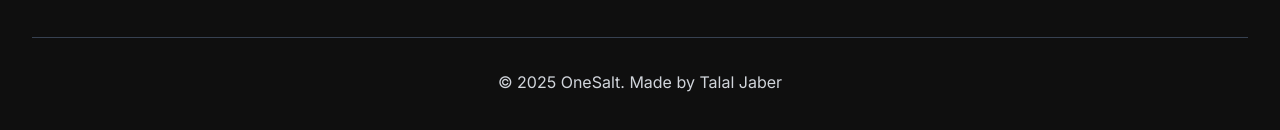
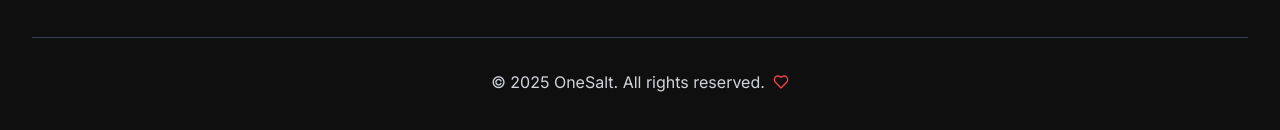
Before and after one commit to Tello24jaber/onesalt, a React (Vite) app in the folder frontend/: page /checkout in a window 1280 px wide. Shown: the part 1136-1266 px from the top of the page. Built offline with nearby package versions, Linux system fonts and the light colour scheme; no server answers.

Commit message:
last commit

```diff
--- a/frontend/src/components/footer.jsx
+++ b/frontend/src/components/footer.jsx
@@ -73,7 +73,8 @@
         {/* Bottom Section */}
         <div className="border-t border-gray-700 mt-12 pt-8 text-center">
           <p className="text-gray-300 flex items-center justify-center gap-2">
-            © {currentYear} OneSalt. Made by Talal Jaber
+            © {currentYear} OneSalt. All rights reserved.
+            <Heart className="h-4 w-4 text-red-500" />
           </p>
         </div>
       </div>
```
